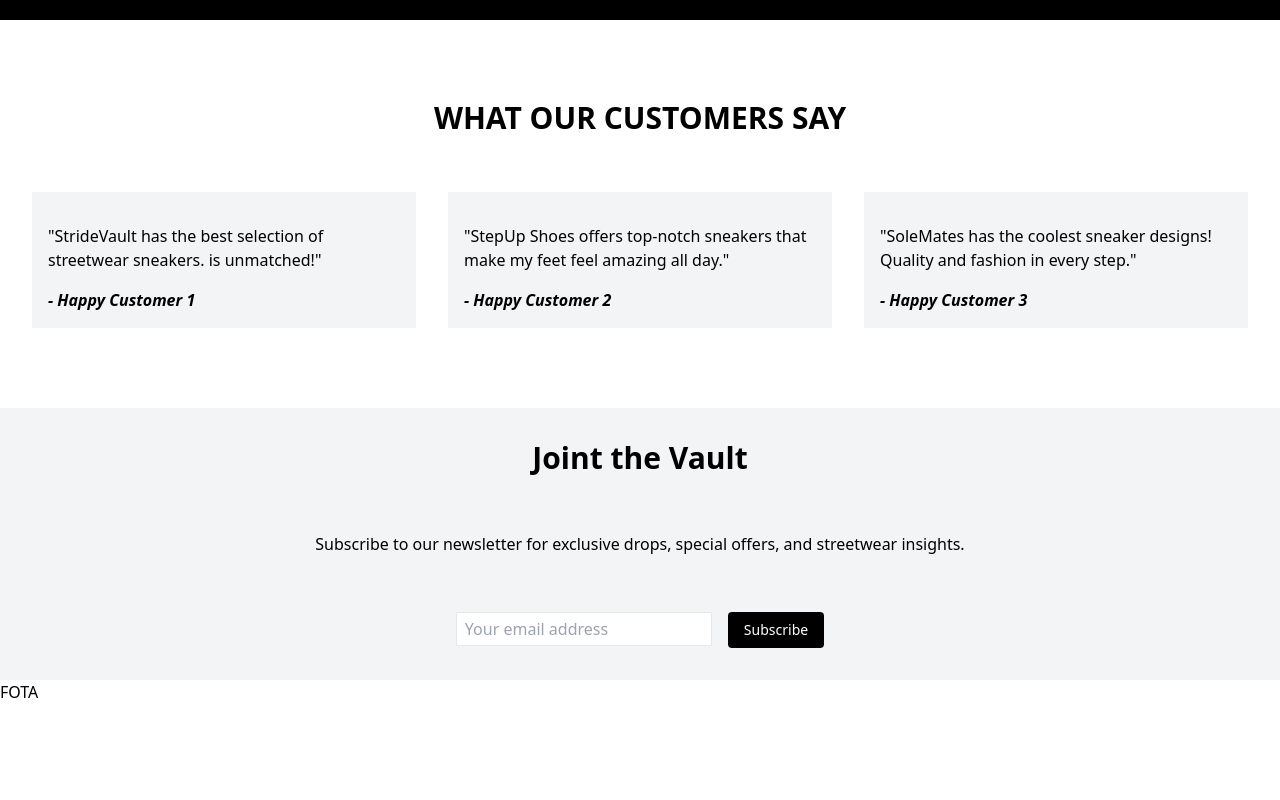
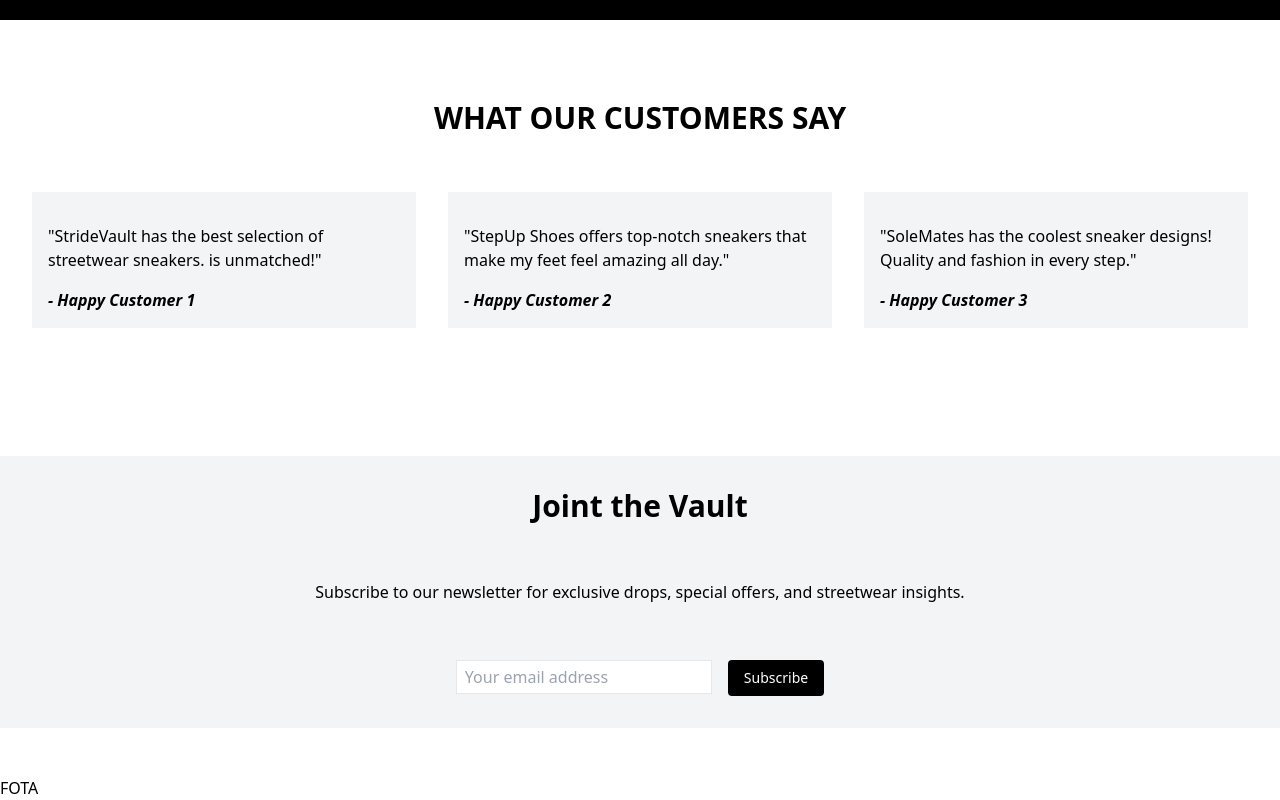
Before and after one commit to Jerimonski/ShoesStore, a React (Vite) app: page / in a window 1280 px wide. Shown: the part 2724-3524 px from the top of the page. Before the commit the page ends 3428 px from the top, so only its background shows below. Built offline with nearby package versions, Linux system fonts and the light colour scheme.

Commit message:
fix: Subscribe margin fix

```diff
--- a/src/pages/home/Sections/Subscribe.jsx
+++ b/src/pages/home/Sections/Subscribe.jsx
@@ -1,7 +1,7 @@
 function Subscribe() {
   return (
-    <section className="max-w-[1600px] mx-auto">
-      <div className="bg-smoke-gray text-center py-24 space-y-14 py-8">
+    <section className="max-w-[1600px] mx-auto my-12">
+      <div className="bg-smoke-gray text-center py-12 space-y-14 py-8">
         <h2 className="text-3xl font-semibold">Joint the Vault</h2>
         <p>
           Subscribe to our newsletter for exclusive drops, special offers, and
```
